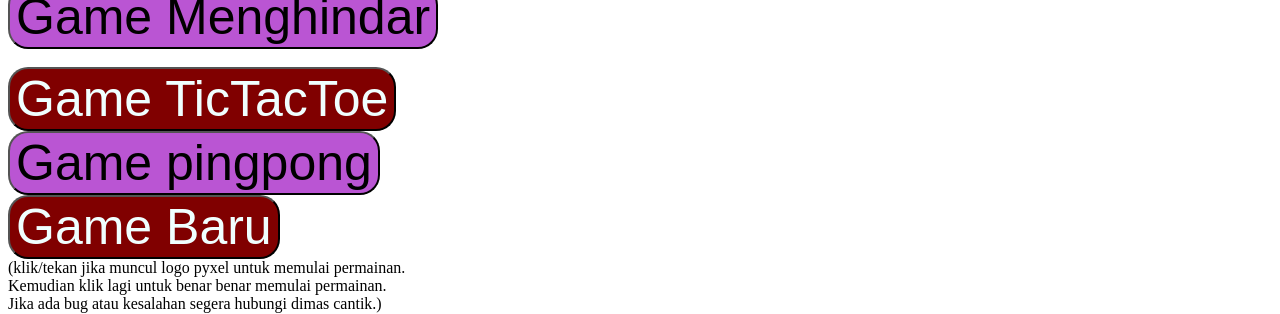
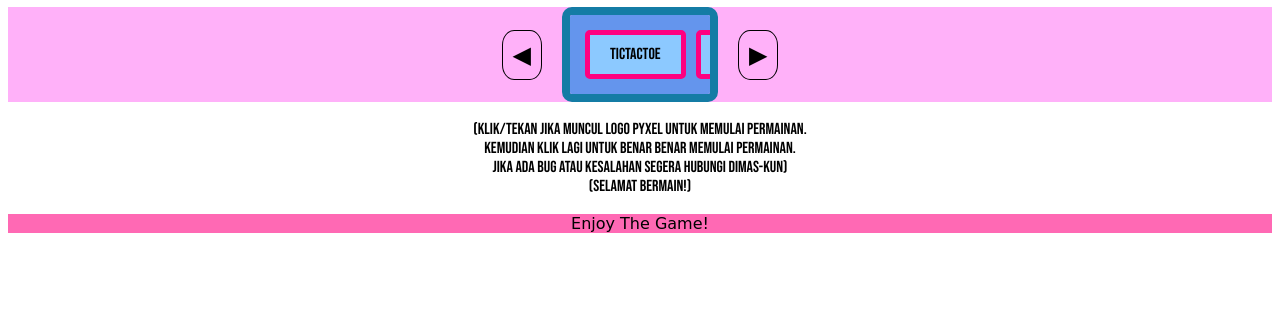
Before and after one commit to DimasBagusSusilo01/DimasGame, a plain HTML site: page index.html in a window 1280 px wide. Shown: the part 70-384 px from the top of the page. Drawn offline with Linux system fonts and the light colour scheme; a web font is replaced by a local one.

Commit message:
Update index.html

```diff
--- a/index.html
+++ b/index.html
@@ -1,55 +1,114 @@
 <!DOCTYPE html>
-<html>
+<html lang="en">
 <head>
-    <title>Game Dimas</title>
+    <meta charset="UTF-8">
+    <meta name="viewport" content="width=device-width, initial-scale=1.0">
+    <title>Dimas's Game</title>
+    <link rel="preconnect" href="https://fonts.googleapis.com">
+    <link rel="preconnect" href="https://fonts.gstatic.com" crossorigin>
+    <link href="https://fonts.googleapis.com/css2?family=Playwrite+CU:wght@100..400&display=swap" rel="stylesheet">
+    <link href="https://fonts.googleapis.com/css2?family=Bebas+Neue&display=swap" rel="stylesheet">
     <style>
-        .kepala{
-            font-size: 40px;
-            text-align: center;
-            background-color: lightcoral;
-            width: 100%;
-            text-decoration: solid;
-            text-decoration-color: aliceblue;
-            color: azure;
-        }
-        .badan{
-            height: 100%;
-        }
-        .game1{
-            font-size: 50px;
-            background-color: mediumorchid;
-            border-radius: 20px;
-        }
-        .game2{
-            font-size: 50px;
-            background-color: maroon;
-            color: azure;
-            border-radius: 20px;
-        }
-        .kaki{
-            font-size: 40px;
-            text-align: center;
-            background-color: lightcoral;
-            color: azure;
-        }
+body {
+    font-family: Arial, sans-serif;
+}
+
+.scroll-container {
+    display: flex;
+    align-items: center;
+    justify-content: center;
+    margin-top: 50px;
+    background-color: #ffb1f9;
+}
+.content{
+    font-family: "Bebas Neue", sans-serif;
+    font-weight: 400;
+    font-style: normal;
+}
+.header{
+    background-color: hotpink;
+    font-family: "Playwrite CU", cursive;
+    font-optical-sizing: auto;
+    font-weight: 400;
+    font-style: normal;
+}
+.button-container {
+    display: flex;
+    overflow-x: auto;
+    scroll-behavior: smooth;
+    width: 120px;
+    border: 8px solid #147ca5;
+    padding: 10px;
+    background-color: cornflowerblue;
+    border-radius: 10px;
+    white-space: nowrap;
+}
+
+.btn {
+    flex: 0 0 auto;
+    margin: 5px;
+    padding: 10px 20px;
+    font-size: 16px;
+    border: 5px solid #ff0080;
+    background-color: #8cc9ff;
+    border-radius: 5px;
+    font-family: "Bebas Neue", sans-serif;
+    font-weight: 400;
+    font-style: normal;
+
+}
+
+.scroll-button {
+    font-size: 24px;
+    padding: 10px;
+    cursor: pointer;
+    background-color: #ffb1f9;
+    border: 1px solid #000000;
+    border-radius: 30%;
+    transition: background 0.3s, transform 0.2s;
+    margin: 20px;
+}
+
     </style>
+    <script>
+        function scrollLeft() {
+    document.querySelector('.button-container').scrollBy({
+        top: 0,
+        left: -100,
+        behavior: 'smooth'
+    });
+}
+
+function scrollRight() {
+    document.querySelector('.button-container').scrollBy({
+        top: 0,
+        left: 100,
+        behavior: 'smooth'
+    });
+}
+
+    </script>
 </head>
 <body>
-    <div class="kepala">Dimas Game</div>
-    <div class="badan">
-        <a href="menghindar.html">
-        <button class="game1">Game Menghindar</button></a><br>
-        <br>
-        <a href="TicTacToe.html">
-        <button class="game2">Game TicTacToe</button></a><br>
-        <a href="boingboing.html">
-        <button class="game1">Game pingpong</button></a><br>
-        <a href="cobapyxel.html">
-        <button class="game2">Game Baru</button></a><br>
-        (klik/tekan jika muncul logo pyxel untuk memulai permainan.<br> Kemudian klik lagi untuk benar benar memulai permainan.<br> Jika ada bug atau kesalahan segera hubungi dimas cantik.)<br>
-        (Selamat Bermain!)<br>
-
+    <div class="header" align="center">
+        Dimas's Game
     </div>
-    <div class="kaki">Sekian Terima Gaji</div>
+    <div class="scroll-container">
+        <button class="scroll-button" onclick="scrollLeft()">&#9664;</button>
+        <div class="button-container">
+            <a href="TicTacToe.html"><button class="btn">TicTacToe</button></a>
+            <a href="menghindar.html"><button class="btn">Menghindar</button></a>
+            <a href="boingboing.html"><button class="btn">PingPong</button></a>
+            <a href="gametest.html"><button class="btn">Memori</button></a>
+            <a href="injakinjak.html"><button class="btn">Injakinjak</button></a>
+        </div>
+        <button class="scroll-button" onclick="scrollRight()">&#9654;</button>
+    </div><br>
+    <div class = "content" align = "center">(klik/tekan jika muncul logo pyxel untuk memulai permainan.<br> Kemudian klik lagi untuk benar benar memulai permainan.<br> Jika ada bug atau kesalahan segera hubungi dimas-kun)<br>
+        (Selamat Bermain!)</div><br>
+    <div class="header" align="center">
+        Enjoy The Game!
+    </div>
+    <script src="script.js"></script>
 </body>
 </html>
```
